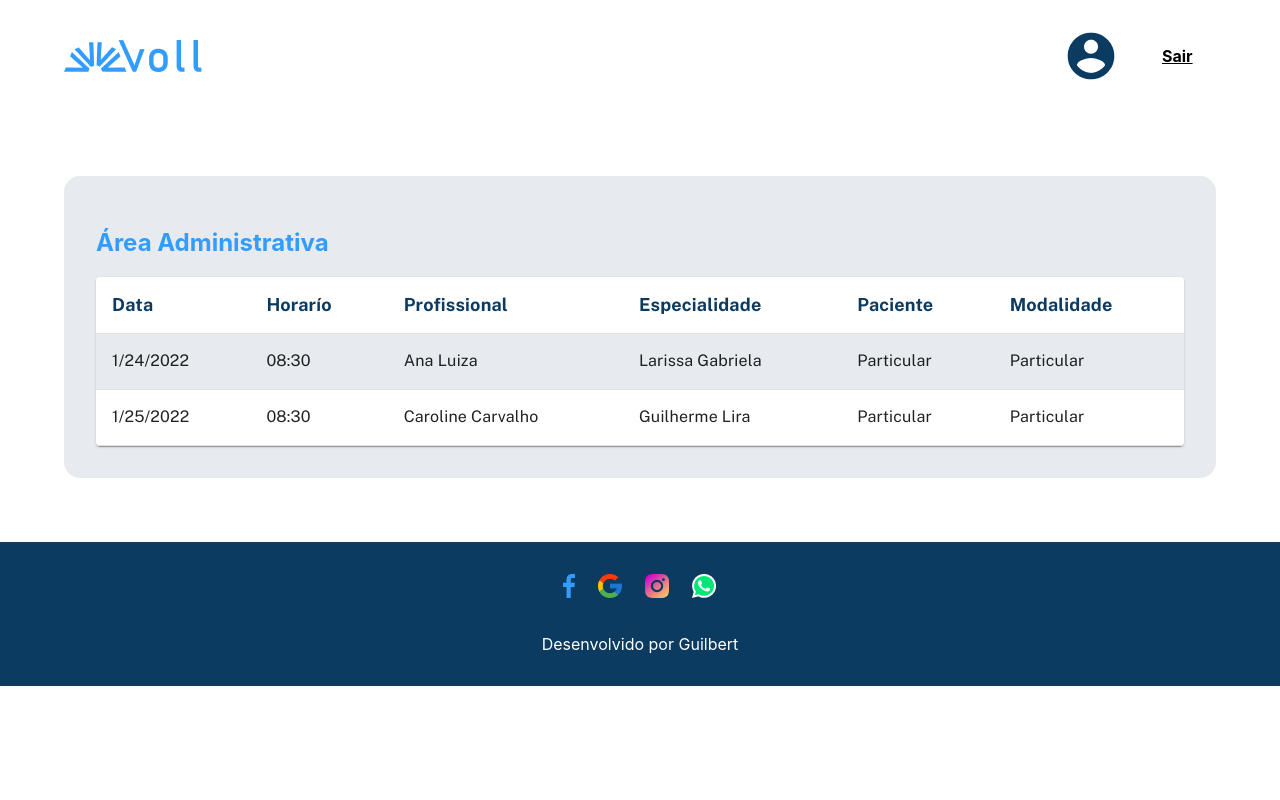
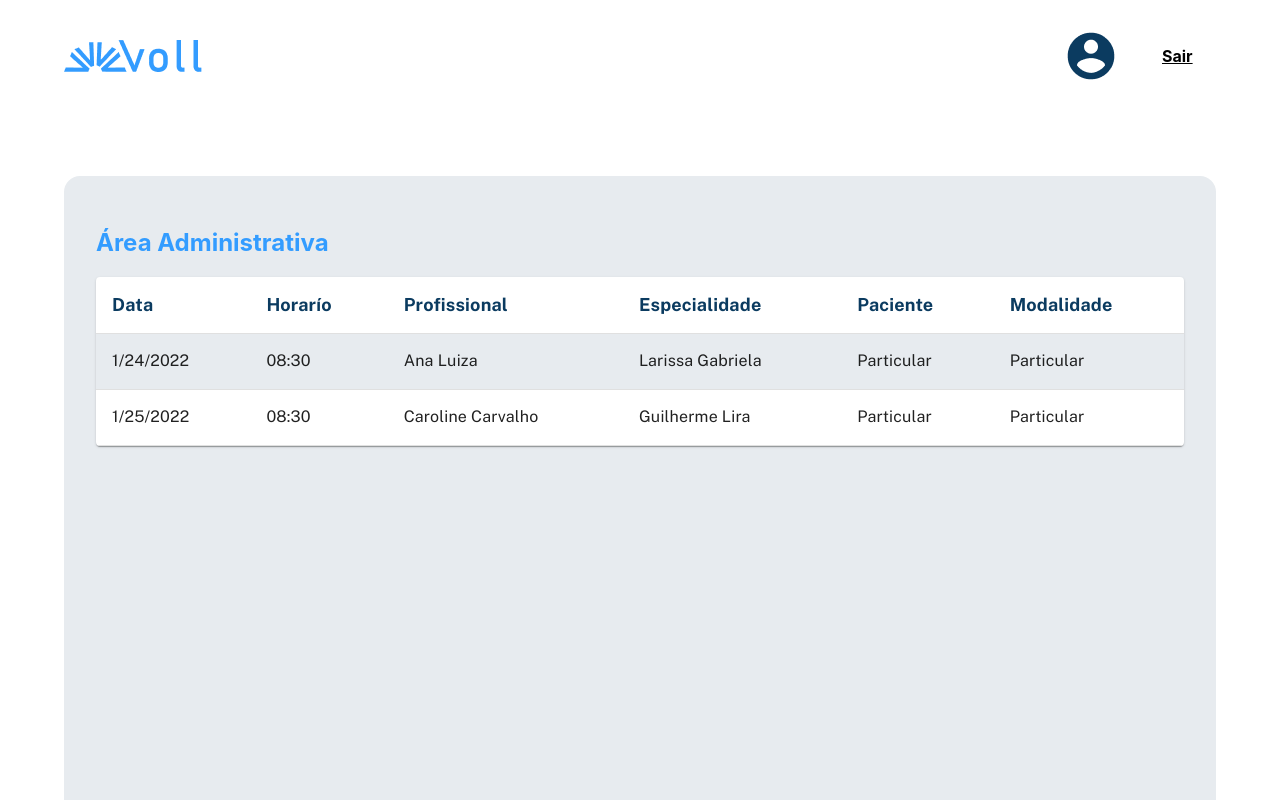
Before and after one commit to Guilbertoliveira/AdministrativePanelTS, a React (Create React App) app: page / in a window 1280 px wide. Shown: the top 800 px of the page. Built offline with nearby package versions, Linux system fonts and the light colour scheme; data requests are answered from the project's data file.

Commit message:
chore: improvements code

```diff
--- a/package.json
+++ b/package.json
@@ -18,6 +18,7 @@
     "react": "^18.2.0",
     "react-dom": "^18.2.0",
     "react-scripts": "5.0.1",
+    "recharts": "^2.7.2",
     "styled-components": "^5.3.6",
     "typescript": "^4.9.5",
     "web-vitals": "^2.1.4"
--- a/src/App.tsx
+++ b/src/App.tsx
@@ -5,18 +5,26 @@ import { ContainerStyled } from './components/Container'
 import Footer from './components/Footer';
 import Table from './components/Table';
 import useQueryData from './useQueryData';
+import useProfessional from './useProfessional';
+import Graphic from './components/Graphic';
 
 
 
 function App() {
-  const { data, error } = useQueryData();
+  const { data: query, error: queryError } = useQueryData();
+  const { data: professional, error: professionalError } = useProfessional();
+
+  if (queryError || professionalError) {
+    console.log("Ocorreu um erro na requisição")
+  }
 
   return (
     <>
       <Header></Header>
       <ContainerStyled>
         <Title>Área Administrativa</Title>
-        <Table data={data}></Table>
+        <Table data={query}></Table>
+        <Graphic query={query} professional={professional} />
       </ContainerStyled>
       <Footer></Footer>
     </>
--- /dev/null
+++ b/src/components/Graphic/index.tsx
@@ -0,0 +1,20 @@
+import { Bar, BarChart, ResponsiveContainer, XAxis, YAxis } from "recharts";
+import IProfessional from "../../types/IProfessional";
+import IQuery from "../../types/IQuery";
+
+interface Props {
+    professional: IProfessional[] | null,
+    query: IQuery[] | null
+}
+
+export default function Graphic({ query, professional }: Props) {
+    return (
+        <ResponsiveContainer width="100%" height={350}>
+            <BarChart layout="vertical" margin={{ top: 25, right: 40, bottom: 20 }}>
+                <XAxis type="number"></XAxis>
+                <YAxis type="category" dataKey="name"></YAxis>
+                <Bar dataKey='consultas' fill="#083860" barSize={30}></Bar>
+            </BarChart>
+        </ResponsiveContainer>
+    )
+}
```
Also changed, not shown: 1 other file (tests, documents, lock files or other folders).
